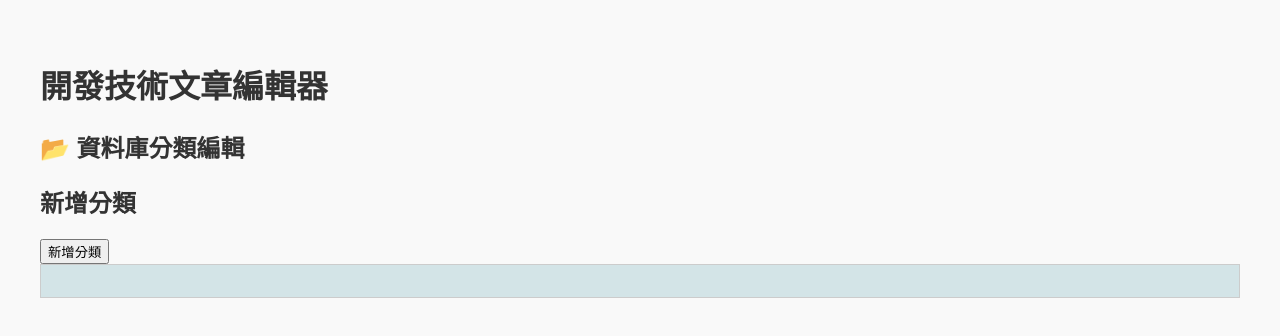
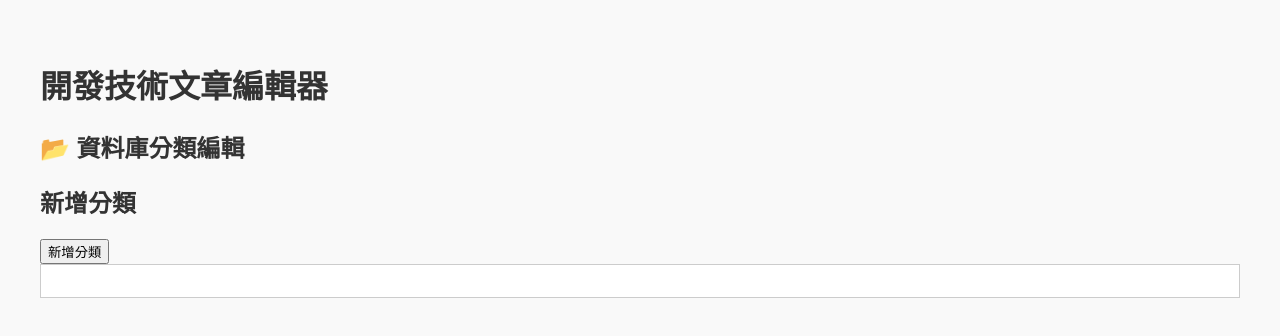
Before and after one commit to duckodes/TechNotesEdit, a plain HTML site: page index.html in a window 1280 px wide. Drawn offline with Linux system fonts and the light colour scheme; no server answers.

Commit message:
update style.css

```diff
--- a/res/css/style.css
+++ b/res/css/style.css
@@ -104,7 +104,7 @@ img {
     border: 1px solid #ccc;
     padding: 1em;
     margin-bottom: 1em;
-    background: #d3e4e7;
+    background: #fff;
     position: relative;
 }
 
```
